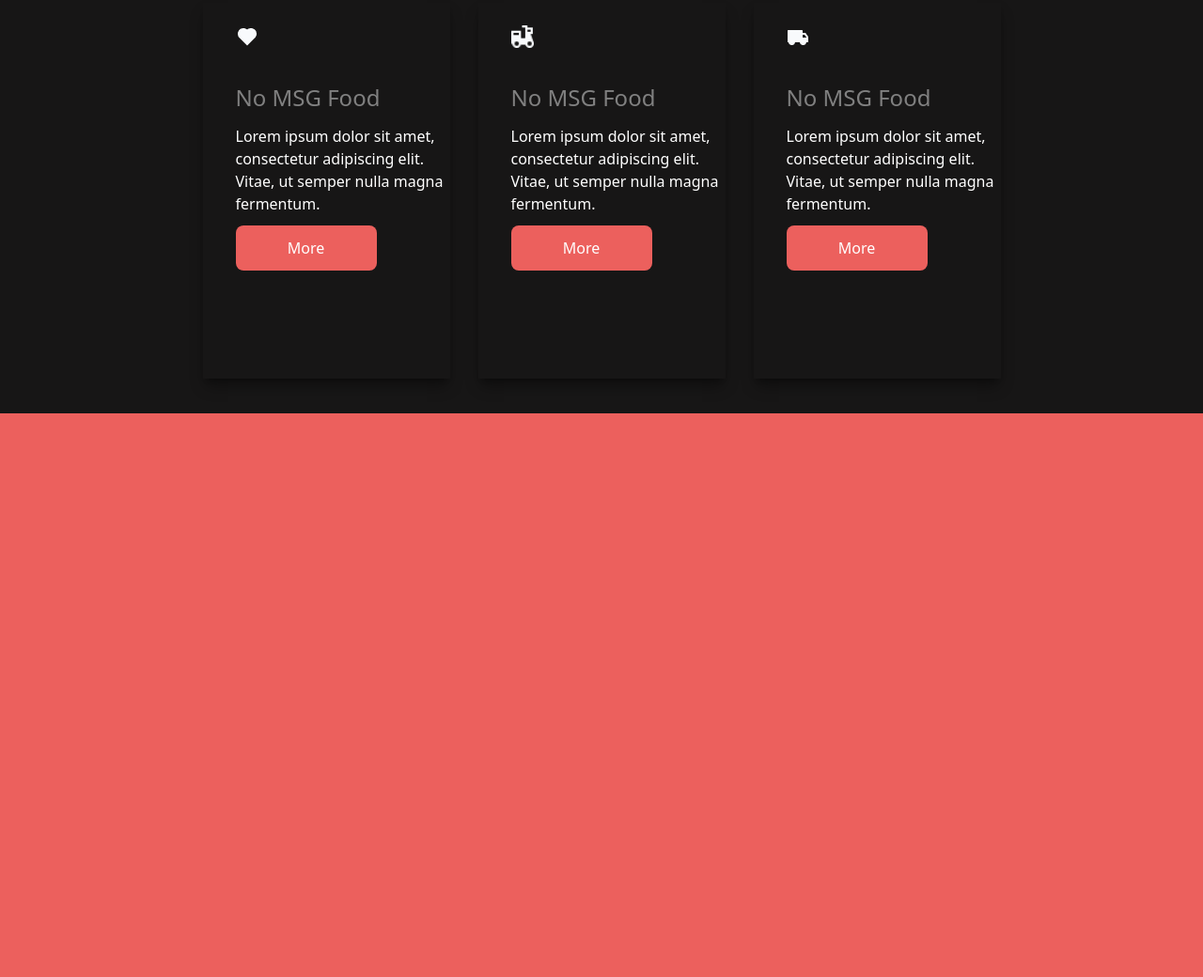
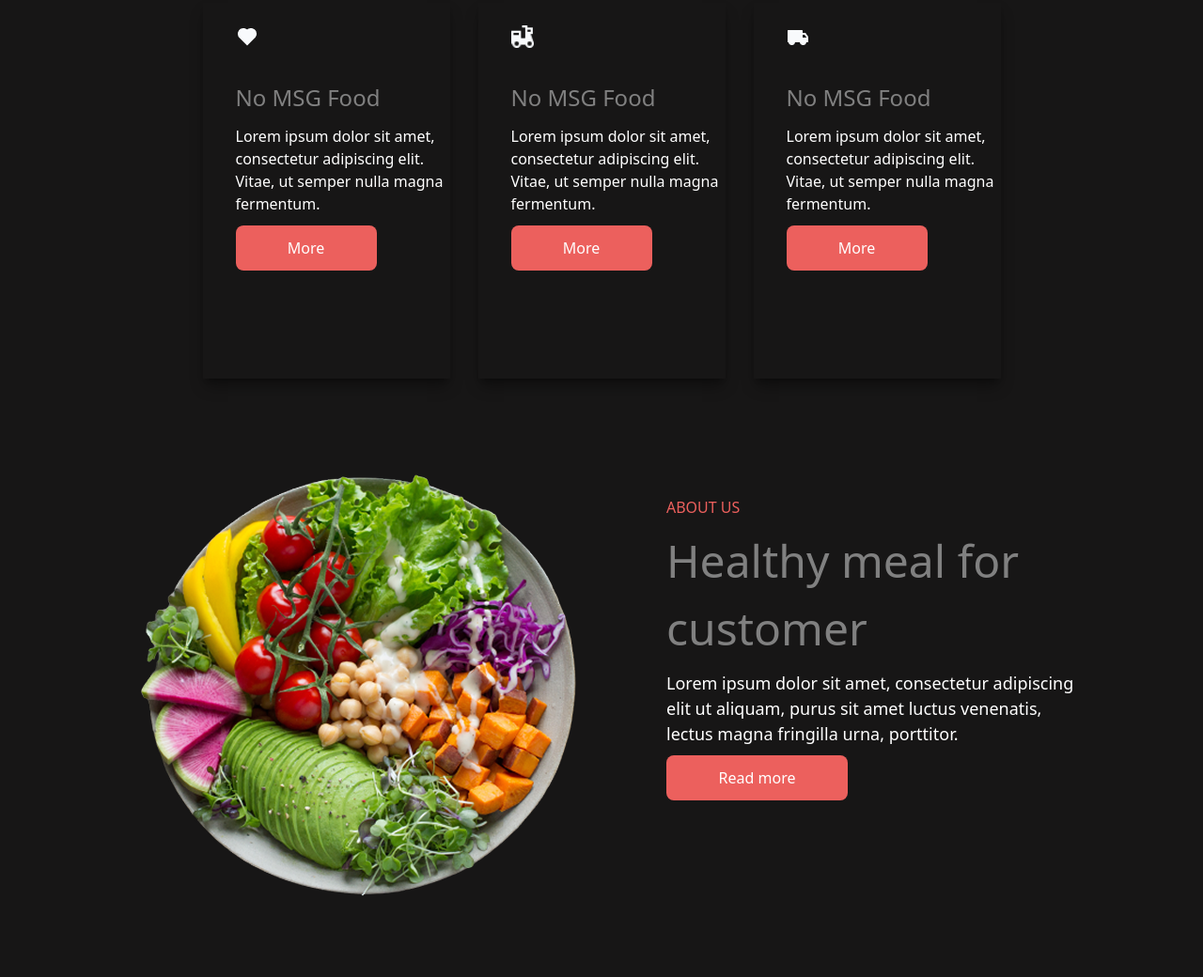
Before and after one commit to godbllesyouu/my.page, a plain HTML site: page index.html in a window 1280 px wide. Shown: the part 2120-3160 px from the top of the page at 94% size. After the commit the page ends 3110 px from the top, so only its background shows below. Drawn offline with nearby package versions, Linux system fonts and the light colour scheme.

Commit message:
update websste

```diff
--- a/index.html
+++ b/index.html
@@ -139,10 +139,19 @@
                     </div>
                 </div>
             </section>
+            <section class="h-[600px] w-full flex items-center">
+                <img src="imgs/salat.png" class="mt-[91px]" alt="">
+               <div class="flex flex-col gap-[9px]">
+                <p class=" text-[#EC605D]">ABOUT US</p>
+                <h4 class="text-[48px] w-[453px] text-[gray]">Healthy meal for customer </h4>
+                <p class="w-[453px] text-[18px]">Lorem ipsum dolor sit amet, consectetur adipiscing elit ut aliquam, purus sit amet luctus venenatis, lectus magna fringilla urna, porttitor.</p>
+                <a href="" class="w-[193px] h-[48px] bg-[#EC605D] rounded-[8px] flex items-center justify-center">Read more</a>
+            </div>
+            </section>
         </main>
-        <footer class="w-full h-[600px] bg-[#EC605D] mt-[50px]">
+        <!-- <footer class="w-full h-[600px] bg-[#EC605D] mt-[50px]">
 
-        </footer>
+        </footer> -->
     </div>
 </body>
 
```
